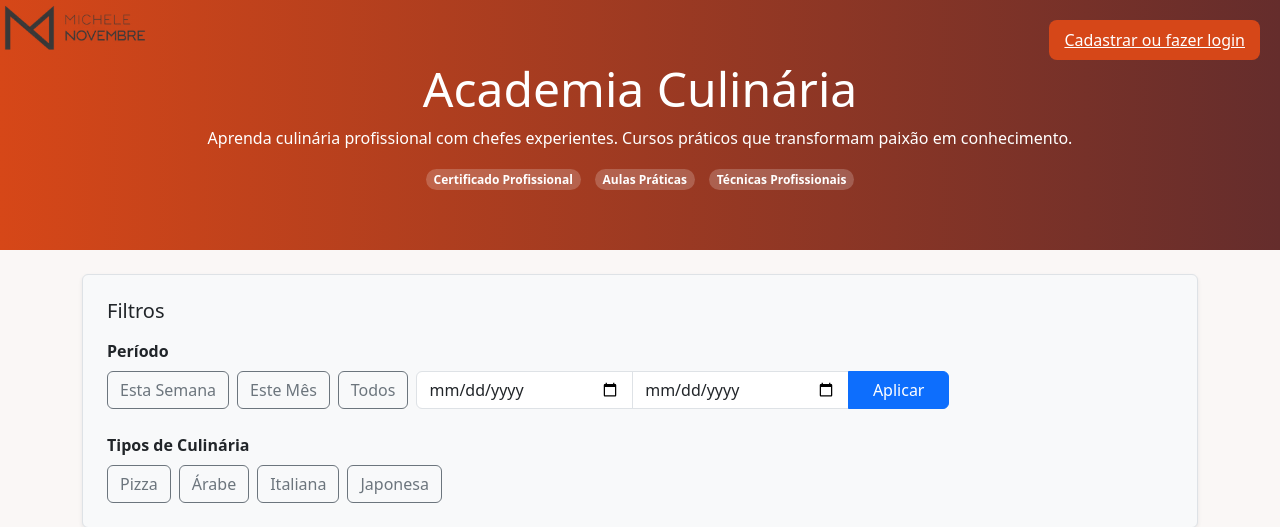
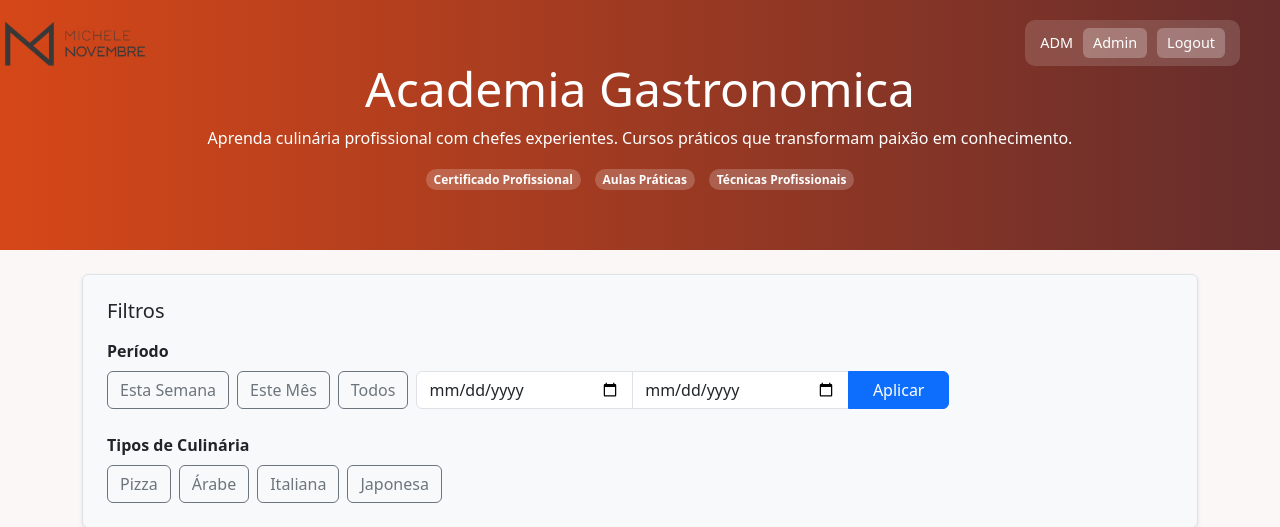
Before and after one commit to CUD1M/PIC, a PHP site: the page made by Página Inicial.php in a window 1280 px wide. Shown: the top 527 px of the page. Run offline with PHP 8.4, Linux system fonts and the light colour scheme; a user stored in the database is signed in.

Commit message:
Versão 0.01

```diff
--- a/Chave de acesso.PHP
+++ b/Chave de acesso.PHP
@@ -41,11 +41,10 @@
   </style>
 </head>
 <body>
-
 <div class="container-fluid p-0">
   <div class="row g-0 full-vh">
     <div class="col-5 d-flex flex-column align-items-center justify-content-start left-side py-3">
-
+      <a href="Página Inicial.php"><img class="mb-3"src="logo.png" alt="LOGO"></a>
       <div class="d-flex w-100 px-3 mb-3">
         <button id="btn-cadastrar" class="botao btn btn-outline-light flex-fill fw-bold me-2">Cadastrar-se</button>
         <button id="btn-login" class="botao btn btn-light flex-fill fw-bold ms-2">Fazer Login</button>
--- a/Página Inicial.php
+++ b/Página Inicial.php
@@ -1,9 +1,17 @@
+<?php
+if(!isset($_SESSION)){
+  session_start();
+}
+
+?>
+
+
 <!doctype html>
 <html lang="pt-BR">
 <head>
   <meta charset="utf-8">
   <meta name="viewport" content="width=device-width, initial-scale=1">
-  <title>Academia Culinária — Layout</title>
+  <title>Academia Gastronomica — Layout</title>
 
   <!-- Bootstrap CSS -->
   <link href="https://cdn.jsdelivr.net/npm/bootstrap@5.3.2/dist/css/bootstrap.min.css" rel="stylesheet">
@@ -18,6 +26,8 @@
     .badge-custom { background: rgba(255,255,255,0.2); margin: 0 5px; }
     .course-card img { width: 100%; height: 200px; object-fit: cover; background: #eee; }
     .price { font-weight: bold; color: #d64718; }
+    .user-info { position: absolute; top: 20px; right: 40px; background: rgba(255, 255, 255, 0.15); backdrop-filter: blur(6px); color: #fff; padding: 8px 15px; border-radius: 10px; display: flex; align-items: center; gap: 10px; font-weight: 500; font-size: 0.9rem;}
+    .user-info a button { background-color: rgba(255, 255, 255, 0.25); color: #fff; border: none; padding: 4px 10px; border-radius: 6px; cursor: pointer; transition: background-color 0.2s ease; }
   </style>
 </head>
 
@@ -26,7 +36,29 @@
   <!-- HERO -->
   <section class="hero">
     <div class="container">
-      <h1>Academia Culinária</h1>
+      <div class="row">
+        <div class="col-md-6">
+          <img src="logo.png" alt="Decoração" class="decorative mt-3">
+        </div>
+        <div class="col-md-6">
+          <?php
+            if(isset($_SESSION["id"])){
+          ?>
+              <div class="user-info">
+                <span><?php echo htmlspecialchars($_SESSION["nome"]); ?></span>
+                <?php if($_SESSION["id"]==1){ ?> <a href="admin.php"><button>Admin</button></a><?php } ?>
+                <a href="logout.php"><button>Logout</button></a>
+              </div>
+          <?php
+            } else {
+          ?>
+          <a href="Chave de acesso.PHP" class="botão text-decoration-none">Login</a> <!--Redireciona para a página de cadastro-->
+          <?php
+            }
+        ?>
+      </div>
+    </div>
+      <h1>Academia Gastronomica</h1>
       <p>Aprenda culinária profissional com chefes experientes. Cursos práticos que transformam paixão em conhecimento.</p>
       <div>
         <span class="badge rounded-pill badge-custom">Certificado Profissional</span>
@@ -34,9 +66,6 @@
         <span class="badge rounded-pill badge-custom">Técnicas Profissionais</span>
       </div>
     </div>
-
-    <img src="logo.png" alt="Decoração" class="decorative">
-    <a href="Chave de acesso.PHP" class="botão">Cadastrar ou fazer login</a> <!--Redireciona para a página de cadastro-->
   </section>
 
 
--- a/logout.php
+++ b/logout.php
@@ -2,6 +2,6 @@
 // sistema para voltar para tela de cadastro
 session_start();
 session_destroy();
-header("Location: Chave de acesso.html");
+header("Location: " . $_SERVER['HTTP_REFERER']);
 exit;
 ?>
```
Also changed, not shown: DB/cadastro.sql (+12 -12 lines), processa_login.php (+9 -10 lines), admin.php (renamed from admin.html).
